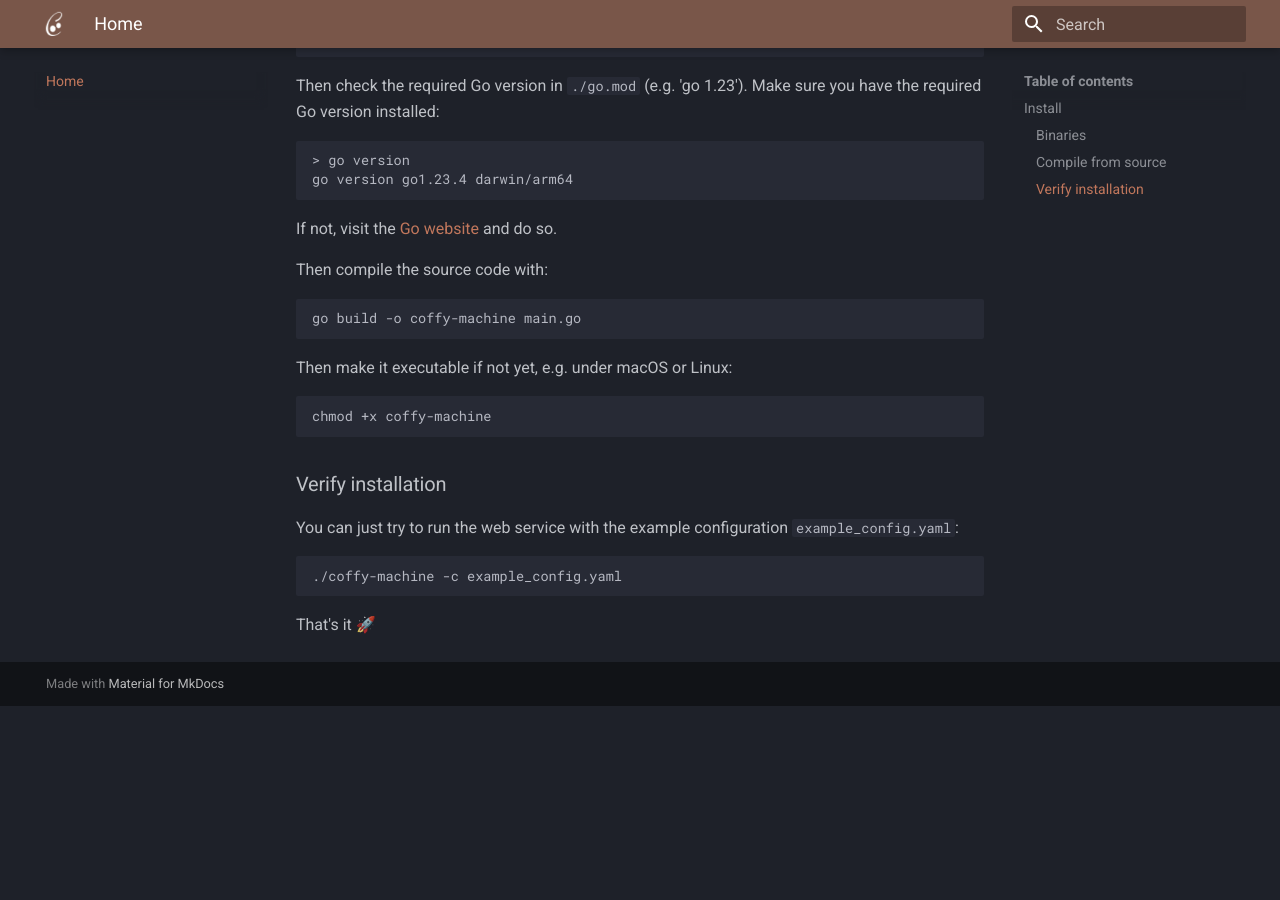
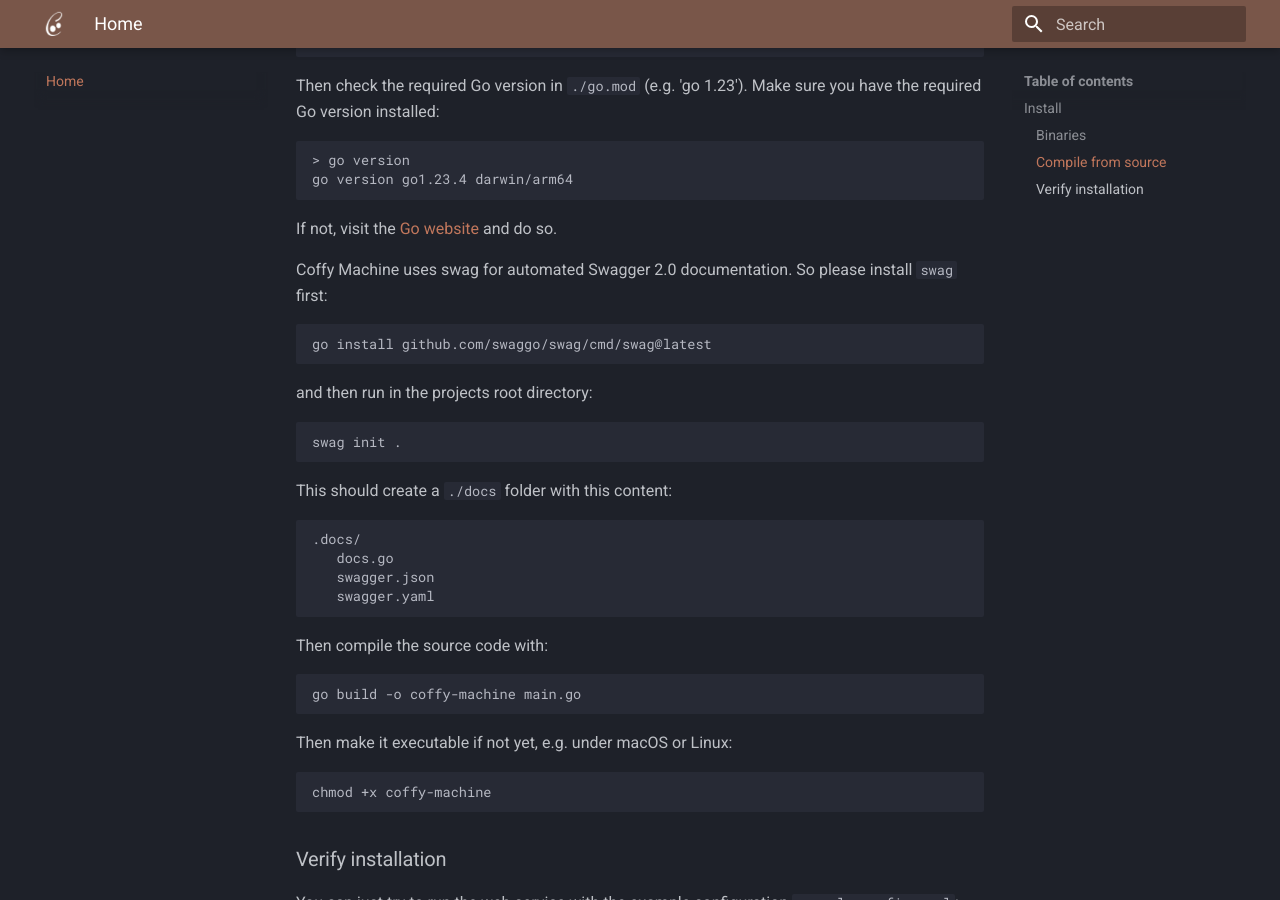
Before and after one commit to sven1103/coffy-machine, an MkDocs documentation site: the page built from docs/index.md, in a window 1280 px wide and 900 px high, scrolled down 518 px. Built offline with MkDocs 1.6.1 and Material for MkDocs 9.7.7, drawn with Linux system fonts in a browser that asks for light colours; before the commit the page ends 1224 px from its top, so only the background shows below that.

Commit message:
Mention swag setup

````diff
--- a/docs/index.md
+++ b/docs/index.md
@@ -26,6 +26,27 @@
 
 If not, visit the [Go website](https://go.dev/) and do so.
 
+Coffy Machine uses swag for automated Swagger 2.0 documentation. So please install ``swag`` first:
+
+```bash
+go install github.com/swaggo/swag/cmd/swag@latest
+```
+
+and then run in the projects root directory:
+
+```bash
+swag init .
+```
+
+This should create a ``./docs`` folder with this content:
+
+```bash
+.docs/
+   docs.go
+   swagger.json
+   swagger.yaml
+```
+
 Then compile the source code with:
 
 ```bash
````
Also changed, not shown: 1 other file.
